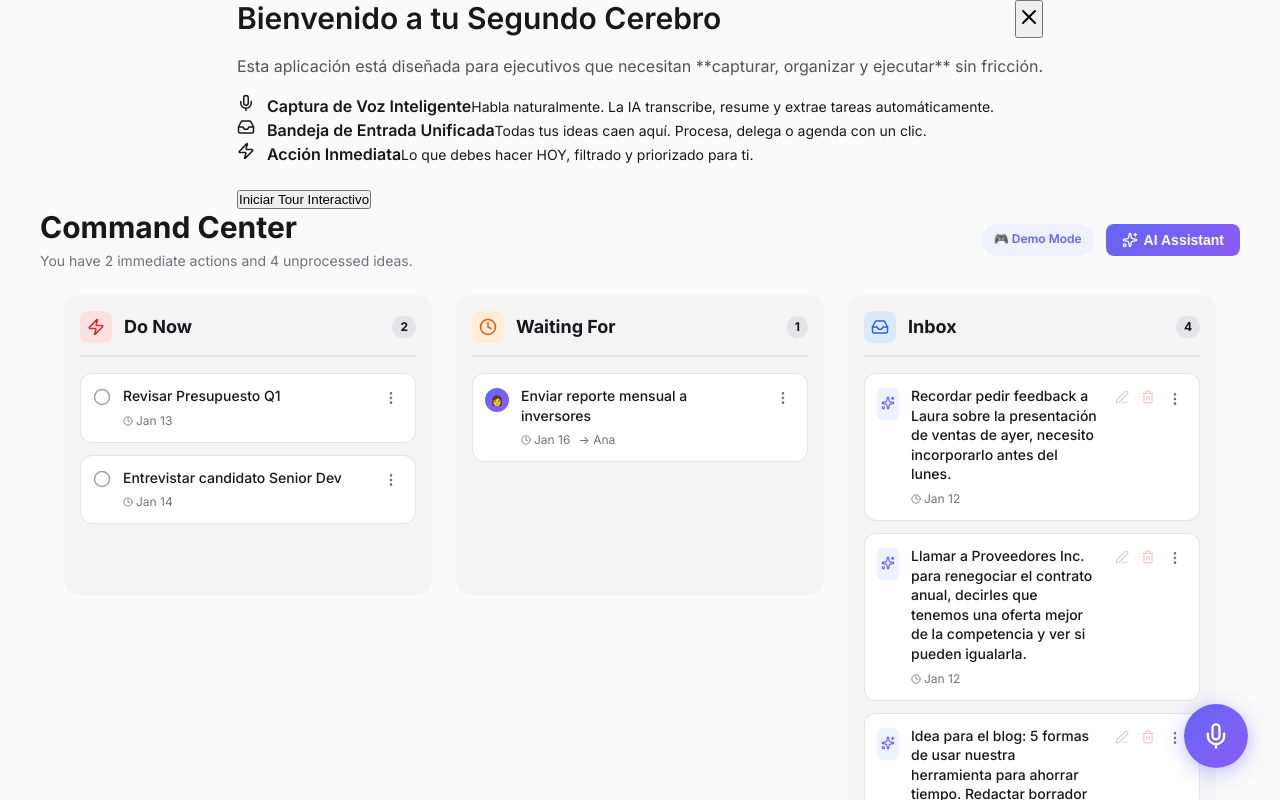
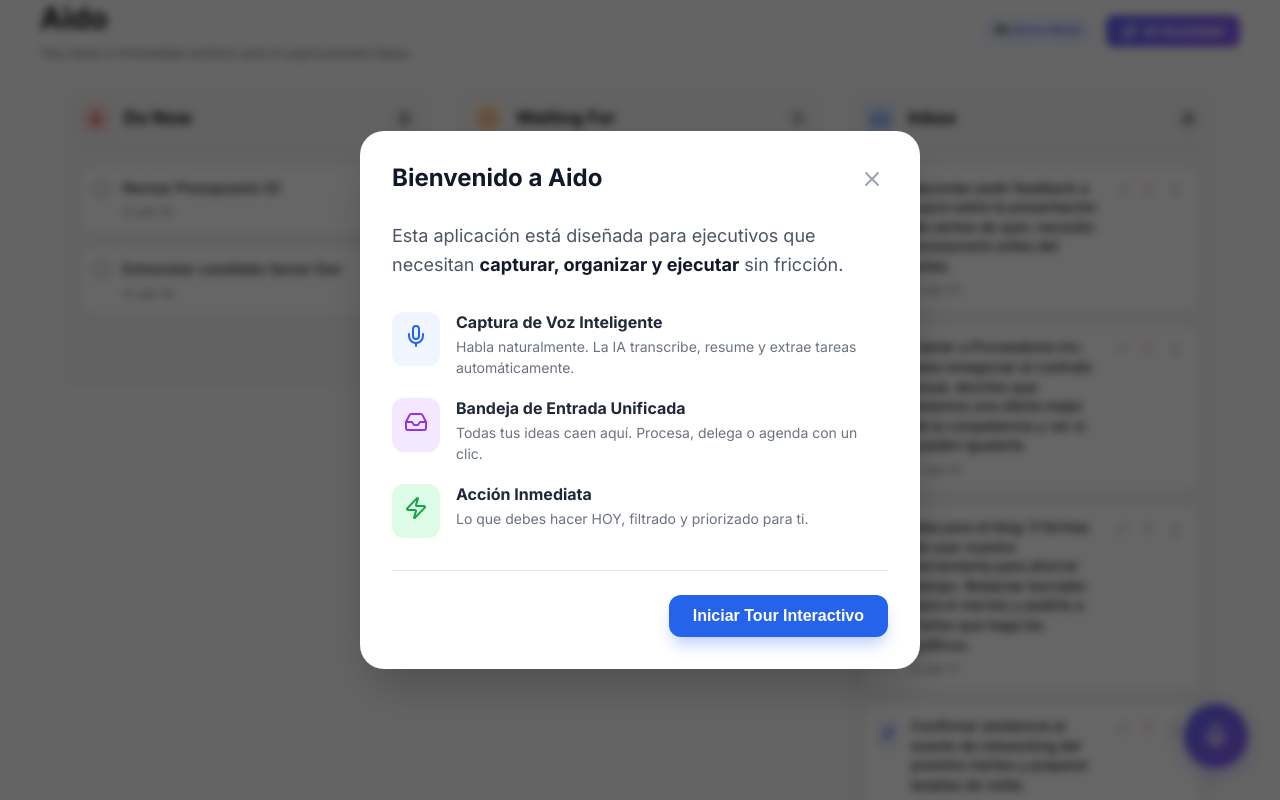
Before and after one commit to crisedua/pmedu, a React (Vite) app: page /demo in a window 1280 px wide. Shown: the top 800 px of the page. Built offline with nearby package versions, Linux system fonts and the light colour scheme; no server answers; the database is empty.

Commit message:
style: polish demo modals and rename to Aido

```diff
--- a/src/pages/Dashboard.jsx
+++ b/src/pages/Dashboard.jsx
@@ -309,7 +309,7 @@
                         style={{ cursor: 'pointer' }}
                         title="Alt + Double Click to Reset Demo Data"
                     >
-                        Command Center
+                        Aido
                     </h1>
                     <p className="page-subtitle">
                         {dataLoaded
--- a/src/pages/DemoDashboard.jsx
+++ b/src/pages/DemoDashboard.jsx
@@ -159,42 +159,121 @@
         <div className="dashboard-container relative">
             {/* Walkthrough Overlays */}
             {demoStep === 0 && (
-                <div className="fixed inset-0 bg-black/60 z-50 flex items-center justify-center p-4">
-                    <div className="bg-white rounded-xl shadow-2xl max-w-lg w-full p-6 animate-in fade-in zoom-in duration-300">
-                        <div className="flex justify-between items-start mb-4">
-                            <h2 className="text-2xl font-bold text-gray-900">Bienvenido a tu Segundo Cerebro</h2>
-                            <button onClick={() => setDemoStep(4)} className="text-gray-400 hover:text-gray-600"><X size={24} /></button>
+                <div style={{
+                    position: 'fixed',
+                    inset: 0,
+                    backgroundColor: 'rgba(0, 0, 0, 0.6)',
+                    backdropFilter: 'blur(4px)',
+                    zIndex: 100,
+                    display: 'flex',
+                    alignItems: 'center',
+                    justifyContent: 'center',
+                    padding: '16px'
+                }}>
+                    <div style={{
+                        backgroundColor: 'white',
+                        borderRadius: '24px',
+                        boxShadow: '0 25px 50px -12px rgba(0, 0, 0, 0.25)',
+                        maxWidth: '560px',
+                        width: '100%',
+                        padding: '32px',
+                        animation: 'fadeIn 0.3s ease-out'
+                    }}>
+                        <div style={{ display: 'flex', justifyContent: 'space-between', alignItems: 'start', marginBottom: '24px' }}>
+                            <h2 style={{ fontSize: '24px', fontWeight: 800, color: '#111827', margin: 0 }}>
+                                Bienvenido a Aido
+                            </h2>
+                            <button
+                                onClick={() => setDemoStep(4)}
+                                style={{ background: 'none', border: 'none', cursor: 'pointer', color: '#9ca3af', padding: '4px' }}
+                            >
+                                <X size={24} />
+                            </button>
                         </div>
-                        <p className="text-gray-600 mb-4 text-lg">
-                            Esta aplicación está diseñada para ejecutivos que necesitan **capturar, organizar y ejecutar** sin fricción.
+
+                        <p style={{ fontSize: '18px', lineHeight: '1.6', color: '#4b5563', marginBottom: '32px' }}>
+                            Esta aplicación está diseñada para ejecutivos que necesitan <strong style={{ color: '#111827' }}>capturar, organizar y ejecutar</strong> sin fricción.
                         </p>
-                        <ul className="space-y-3 mb-6">
-                            <li className="flex gap-3 items-start">
-                                <div className="bg-blue-100 p-2 rounded-lg text-blue-600 mt-1"><Mic size={18} /></div>
+
+                        <div style={{ display: 'flex', flexDirection: 'column', gap: '20px', marginBottom: '32px' }}>
+                            {/* Feature 1 */}
+                            <div style={{ display: 'flex', gap: '16px', alignItems: 'flex-start' }}>
+                                <div style={{
+                                    background: '#eff6ff',
+                                    padding: '12px',
+                                    borderRadius: '12px',
+                                    color: '#2563eb'
+                                }}>
+                                    <Mic size={24} />
+                                </div>
                                 <div>
-                                    <span className="font-semibold block text-gray-800">Captura de Voz Inteligente</span>
-                                    <span className="text-sm text-gray-500">Habla naturalmente. La IA transcribe, resume y extrae tareas automáticamente.</span>
+                                    <h3 style={{ fontSize: '16px', fontWeight: 700, color: '#1f2937', margin: '0 0 4px 0' }}>
+                                        Captura de Voz Inteligente
+                                    </h3>
+                                    <p style={{ fontSize: '14px', color: '#6b7280', margin: 0, lineHeight: '1.5' }}>
+                                        Habla naturalmente. La IA transcribe, resume y extrae tareas automáticamente.
+                                    </p>
                                 </div>
-                            </li>
-                            <li className="flex gap-3 items-start">
-                                <div className="bg-purple-100 p-2 rounded-lg text-purple-600 mt-1"><Inbox size={18} /></div>
+                            </div>
+
+                            {/* Feature 2 */}
+                            <div style={{ display: 'flex', gap: '16px', alignItems: 'flex-start' }}>
+                                <div style={{
+                                    background: '#f3e8ff',
+                                    padding: '12px',
+                                    borderRadius: '12px',
+                                    color: '#9333ea'
+                                }}>
+                                    <Inbox size={24} />
+                                </div>
                                 <div>
-                                    <span className="font-semibold block text-gray-800">Bandeja de Entrada Unificada</span>
-                                    <span className="text-sm text-gray-500">Todas tus ideas caen aquí. Procesa, delega o agenda con un clic.</span>
+                                    <h3 style={{ fontSize: '16px', fontWeight: 700, color: '#1f2937', margin: '0 0 4px 0' }}>
+                                        Bandeja de Entrada Unificada
+                                    </h3>
+                                    <p style={{ fontSize: '14px', color: '#6b7280', margin: 0, lineHeight: '1.5' }}>
+                                        Todas tus ideas caen aquí. Procesa, delega o agenda con un clic.
+                                    </p>
                                 </div>
-                            </li>
-                            <li className="flex gap-3 items-start">
-                                <div className="bg-green-100 p-2 rounded-lg text-green-600 mt-1"><Zap size={18} /></div>
+                            </div>
+
+                            {/* Feature 3 */}
+                            <div style={{ display: 'flex', gap: '16px', alignItems: 'flex-start' }}>
+                                <div style={{
+                                    background: '#dcfce7',
+                                    padding: '12px',
+                                    borderRadius: '12px',
+                                    color: '#16a34a'
+                                }}>
+                                    <Zap size={24} />
+                                </div>
                                 <div>
-                                    <span className="font-semibold block text-gray-800">Acción Inmediata</span>
-                                    <span className="text-sm text-gray-500">Lo que debes hacer HOY, filtrado y priorizado para ti.</span>
+                                    <h3 style={{ fontSize: '16px', fontWeight: 700, color: '#1f2937', margin: '0 0 4px 0' }}>
+                                        Acción Inmediata
+                                    </h3>
+                                    <p style={{ fontSize: '14px', color: '#6b7280', margin: 0, lineHeight: '1.5' }}>
+                                        Lo que debes hacer HOY, filtrado y priorizado para ti.
+                                    </p>
                                 </div>
-                            </li>
-                        </ul>
-                        <div className="flex justify-end pt-4 border-t">
+                            </div>
+                        </div>
+
+                        <div style={{ paddingTop: '24px', borderTop: '1px solid #e5e7eb', display: 'flex', justifyContent: 'flex-end' }}>
                             <button
                                 onClick={() => setDemoStep(1)}
-                                className="px-6 py-2.5 bg-blue-600 text-white rounded-lg font-medium hover:bg-blue-700 transition-colors shadow-lg shadow-blue-200"
+                                style={{
+                                    backgroundColor: '#2563eb',
+                                    color: 'white',
+                                    fontWeight: 600,
+                                    fontSize: '16px',
+                                    padding: '12px 24px',
+                                    borderRadius: '12px',
+                                    border: 'none',
+                                    cursor: 'pointer',
+                                    boxShadow: '0 10px 15px -3px rgba(37, 99, 235, 0.3)',
+                                    transition: 'transform 0.2s',
+                                }}
+                                onMouseEnter={e => e.target.style.transform = 'translateY(-1px)'}
+                                onMouseLeave={e => e.target.style.transform = 'translateY(0)'}
                             >
                                 Iniciar Tour Interactivo
                             </button>
@@ -205,28 +284,92 @@
 
             {/* Step 1: Highlight Mic */}
             {demoStep === 1 && (
-                <div className="fixed inset-0 z-40 pointer-events-none">
-                    <div className="absolute inset-0 bg-black/40" />
-                    {/* Hole punch handled via high z-index on local elements or replicated UI */}
-                    <div className="absolute bottom-24 left-1/2 -translate-x-1/2 text-white text-center animate-bounce">
-                        <p className="text-xl font-bold mb-2">👇 Presiona aquí y habla</p>
-                        <p className="opacity-90">Simularemos una captura de voz en español</p>
+                <div style={{
+                    position: 'fixed',
+                    inset: 0,
+                    zIndex: 50,
+                    pointerEvents: 'none'
+                }}>
+                    <div style={{
+                        position: 'absolute',
+                        inset: 0,
+                        backgroundColor: 'rgba(0, 0, 0, 0.5)'
+                    }} />
+                    <div style={{
+                        position: 'absolute',
+                        bottom: '120px',
+                        left: '50%',
+                        transform: 'translateX(-50%)',
+                        textAlign: 'center',
+                        color: 'white',
+                        animation: 'bounce 2s infinite'
+                    }}>
+                        <p style={{ fontSize: '24px', fontWeight: 700, marginBottom: '8px', textShadow: '0 2px 4px rgba(0,0,0,0.3)' }}>
+                            👇 Presiona aquí y habla
+                        </p>
+                        <p style={{ fontSize: '16px', opacity: 0.9 }}>
+                            Simularemos una captura de voz en español
+                        </p>
                     </div>
                 </div>
             )}
 
             {/* Step 3: Explanation after recording */}
             {demoStep === 3 && (
-                <div className="fixed inset-0 z-40 pointer-events-none flex items-center justify-center">
-                    <div className="bg-white p-6 rounded-xl shadow-xl max-w-md pointer-events-auto border-2 border-green-500">
-                        <h3 className="font-bold text-lg mb-2">¡Captura Procesada!</h3>
-                        <p className="text-gray-600 mb-4">
+                <div style={{
+                    position: 'fixed',
+                    inset: 0,
+                    zIndex: 100,
+                    display: 'flex',
+                    alignItems: 'center',
+                    justifyContent: 'center',
+                    backgroundColor: 'rgba(0, 0, 0, 0.5)',
+                    backdropFilter: 'blur(2px)'
+                }}>
+                    <div style={{
+                        backgroundColor: 'white',
+                        padding: '32px',
+                        borderRadius: '20px',
+                        boxShadow: '0 25px 50px -12px rgba(0, 0, 0, 0.25)',
+                        maxWidth: '400px',
+                        width: '90%',
+                        textAlign: 'center',
+                        animation: 'fadeIn 0.3s ease-out'
+                    }}>
+                        <div style={{
+                            width: '64px',
+                            height: '64px',
+                            background: '#dcfce7',
+                            borderRadius: '50%',
+                            display: 'flex',
+                            alignItems: 'center',
+                            justifyContent: 'center',
+                            margin: '0 auto 24px',
+                            color: '#16a34a'
+                        }}>
+                            <Sparkles size={32} />
+                        </div>
+                        <h3 style={{ fontSize: '20px', fontWeight: 700, color: '#111827', marginBottom: '12px' }}>
+                            ¡Captura Procesada!
+                        </h3>
+                        <p style={{ fontSize: '15px', color: '#4b5563', lineHeight: '1.6', marginBottom: '24px' }}>
                             Tu nota de voz ha sido transcrita y guardada en el Inbox.
-                            La IA ahora puede analizarla para crear tareas o delegar.
+                            La IA puede ahora analizarla para crear tareas o delegar.
                         </p>
                         <button
                             onClick={() => setDemoStep(4)}
-                            className="w-full py-2 bg-green-600 text-white rounded hover:bg-green-700"
+                            style={{
+                                width: '100%',
+                                backgroundColor: '#10b981',
+                                color: 'white',
+                                fontWeight: 600,
+                                fontSize: '16px',
+                                padding: '12px',
+                                borderRadius: '12px',
+                                border: 'none',
+                                cursor: 'pointer',
+                                boxShadow: '0 4px 6px -1px rgba(16, 185, 129, 0.3)'
+                            }}
                         >
                             Ver mi Dashboard
                         </button>
@@ -249,7 +392,7 @@
                 <div style={{ maxWidth: '1200px', margin: '0 auto' }}>
                     <div style={{ display: 'flex', alignItems: 'center', justifyContent: 'space-between' }}>
                         <div>
-                            <h1 className="page-title">Command Center</h1>
+                            <h1 className="page-title">Aido</h1>
                             <p style={{
                                 fontSize: '14px',
                                 color: '#71717a',
```
